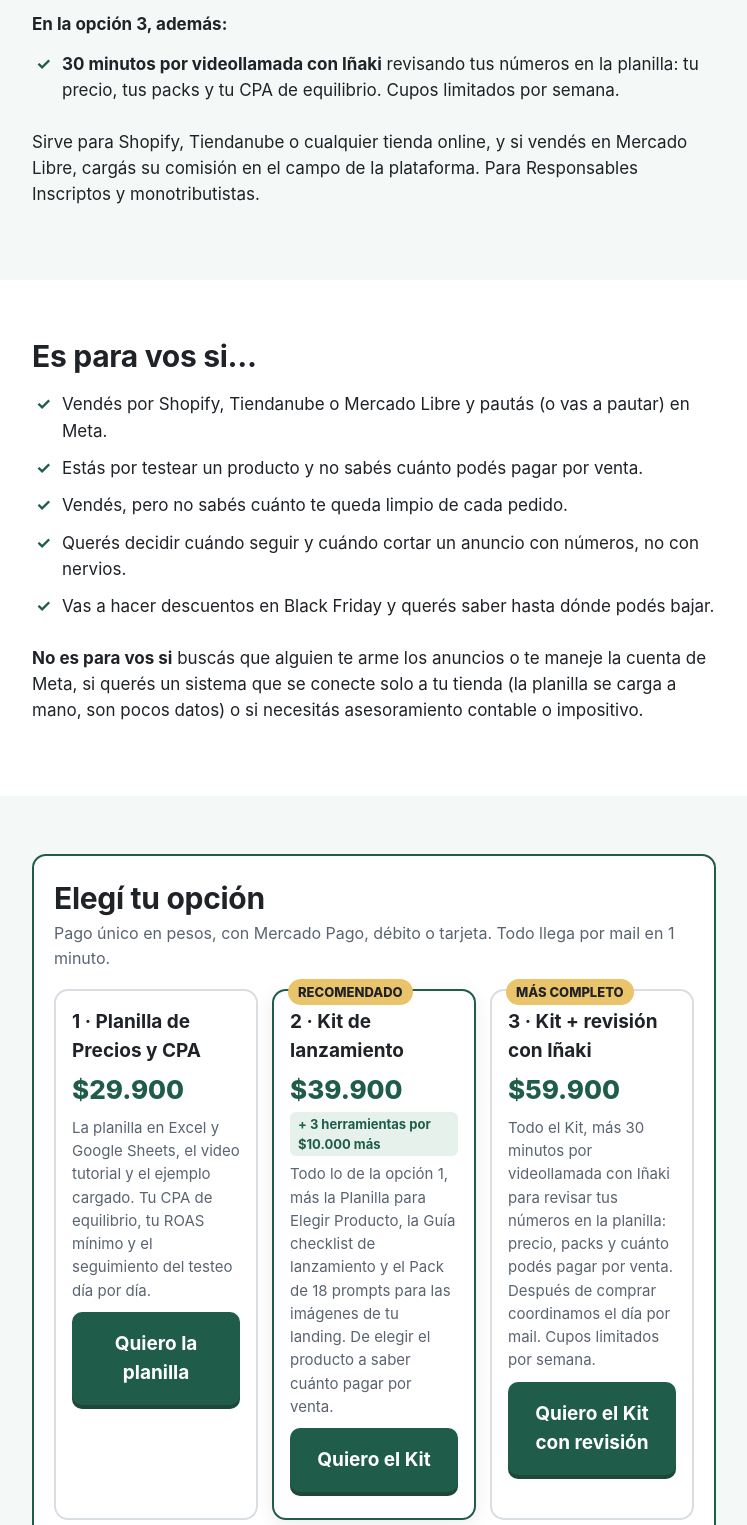
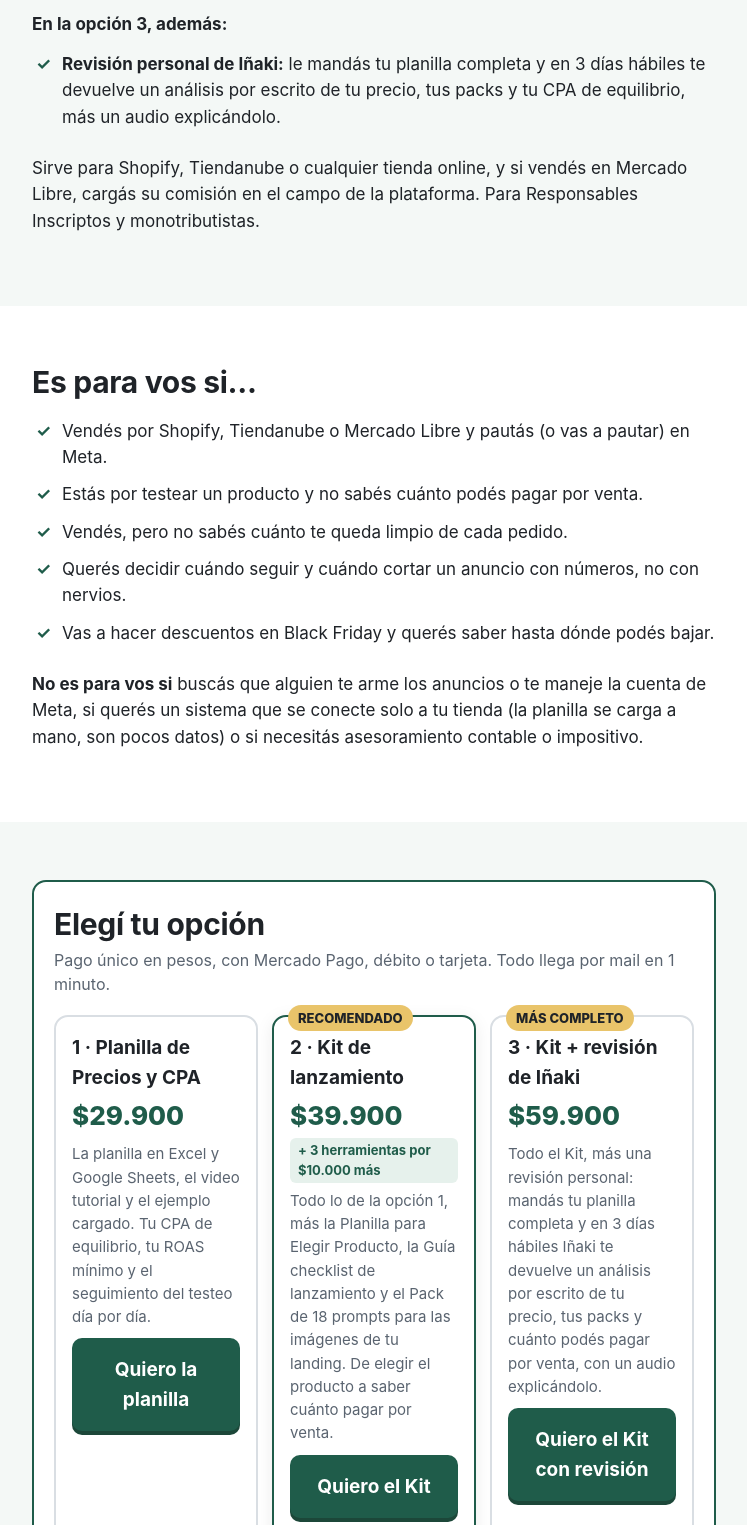
Before and after one commit to brujula-familiar/brujula-familiar.github.io, a plain HTML site: page planilla.html in a window 1280 px wide. Shown: the part 4775-6300 px from the top of the page, without its empty margins (266-1013 px from the left). Drawn offline with Linux system fonts and the light colour scheme.

Commit message:
Planilla: opcion 3 con revision escrita y audio

```diff
--- a/planilla.html
+++ b/planilla.html
@@ -172,7 +172,7 @@ html{scroll-behavior:smooth}ol.caps{list-style:none;padding:0}
 </ul>
 <p><b>En la opción 3, además:</b></p>
 <ul class="ok">
-<li><b>30 minutos por videollamada con Iñaki</b> revisando tus números en la planilla: tu precio, tus packs y tu CPA de equilibrio. Cupos limitados por semana.</li>
+<li><b>Revisión personal de Iñaki:</b> le mandás tu planilla completa y en 3 días hábiles te devuelve un análisis por escrito de tu precio, tus packs y tu CPA de equilibrio, más un audio explicándolo.</li>
 </ul>
 <p>Sirve para Shopify, Tiendanube o cualquier tienda online, y si vendés en Mercado Libre, cargás su comisión en el campo de la plataforma. Para Responsables Inscriptos y monotributistas.</p>
 </div>
@@ -214,9 +214,9 @@ html{scroll-behavior:smooth}ol.caps{list-style:none;padding:0}
 </div>
 <div class="op">
 <span class="tag">MÁS COMPLETO</span>
-<h3>3 · Kit + revisión con Iñaki</h3>
+<h3>3 · Kit + revisión de Iñaki</h3>
 <p class="pr">$59.900</p>
-<p>Todo el Kit, más 30 minutos por videollamada con Iñaki para revisar tus números en la planilla: precio, packs y cuánto podés pagar por venta. Después de comprar coordinamos el día por mail. Cupos limitados por semana.</p>
+<p>Todo el Kit, más una revisión personal: mandás tu planilla completa y en 3 días hábiles Iñaki te devuelve un análisis por escrito de tu precio, tus packs y cuánto podés pagar por venta, con un audio explicándolo.</p>
 <a class="btn" href="https://1rqqmn-us.myshopify.com/cart/68199378911531:1" data-cta="op3" data-val="59900">Quiero el Kit con revisión</a>
 </div>
 </div>
@@ -239,7 +239,7 @@ html{scroll-behavior:smooth}ol.caps{list-style:none;padding:0}
 <details><summary>¿Los impuestos y comisiones ya vienen cargados?</summary><p>Vienen valores de ejemplo. Cada uno carga los suyos, porque cambian según la provincia y tu cuenta. No es asesoramiento contable.</p></details>
 <details><summary>¿Sirve para calcular un descuento de Black Friday?</summary><p>Sí. Cambiás el precio del pack y ves al instante cuánto te queda y cuánto podés pagar por venta con ese precio.</p></details>
 <details><summary>¿Sirve si todavía no vendí nada?</summary><p>Sí, y es el mejor momento: la cuenta se hace antes de prender los anuncios.</p></details>
-<details><summary>¿Cómo es la videollamada de la opción 3?</summary><p>Son 30 minutos con Iñaki por videollamada. Antes cargás tus números en la planilla y en la llamada los revisan juntos. Después de comprar nos escribís (te llegan los pasos en el mail) y coordinamos el día. Tenés 30 días para usarla. Cupos limitados por semana.</p></details>
+<details><summary>¿Cómo es la revisión personal de la opción 3?</summary><p>Completás la planilla con tu producto y nos la mandás por mail (los pasos te llegan con la compra). En 3 días hábiles Iñaki te devuelve un análisis por escrito de tus números y un audio explicándolo. Si te queda una duda, respondés el mail y te contestamos. Tenés 30 días para pedirla.</p></details>
 <details><summary>¿Me garantiza que voy a vender?</summary><p>No. La planilla no vende por vos: te ayuda a decidir con números. Lo que pase depende de tu producto, tus anuncios y el mercado.</p></details>
 </div>
 </section>
```
